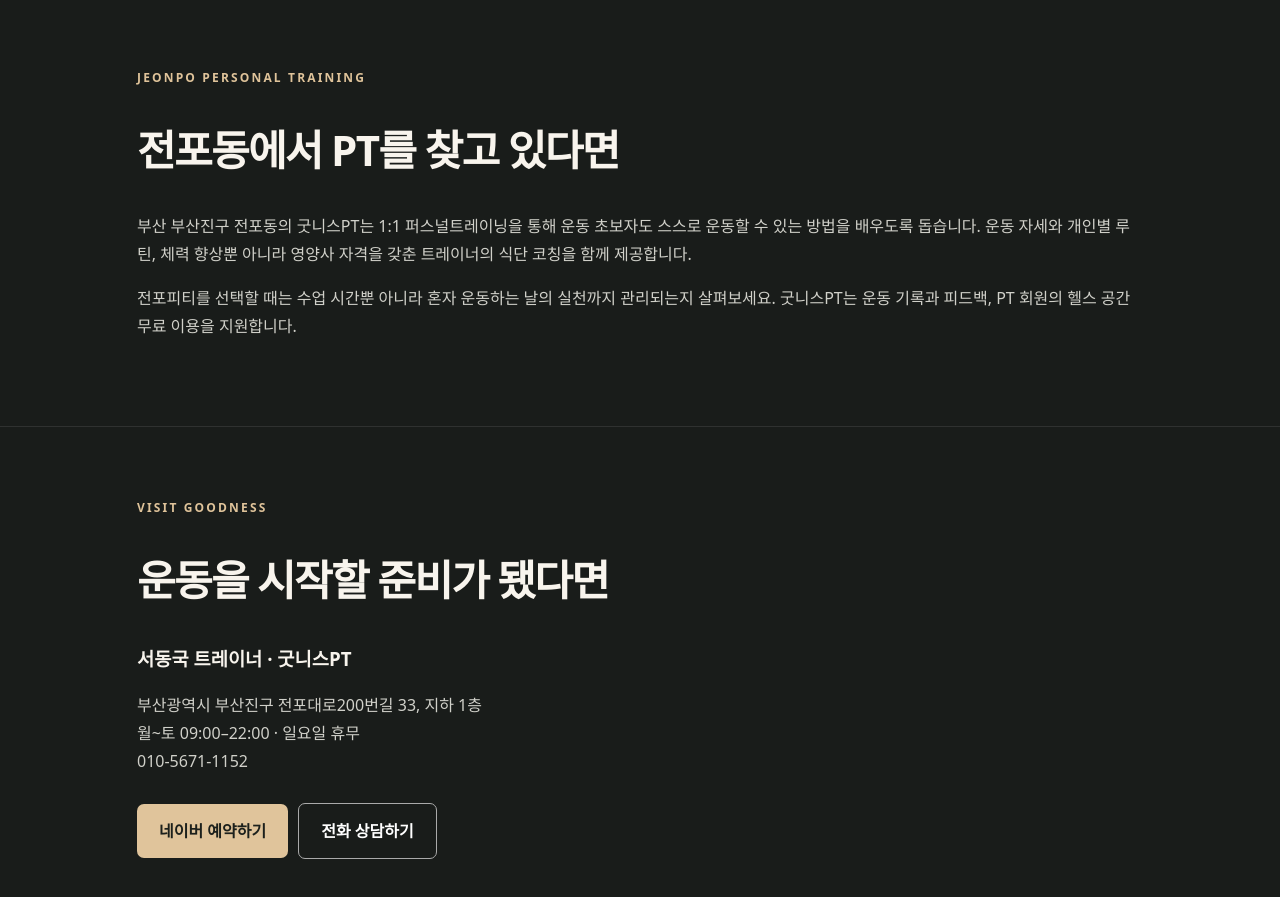
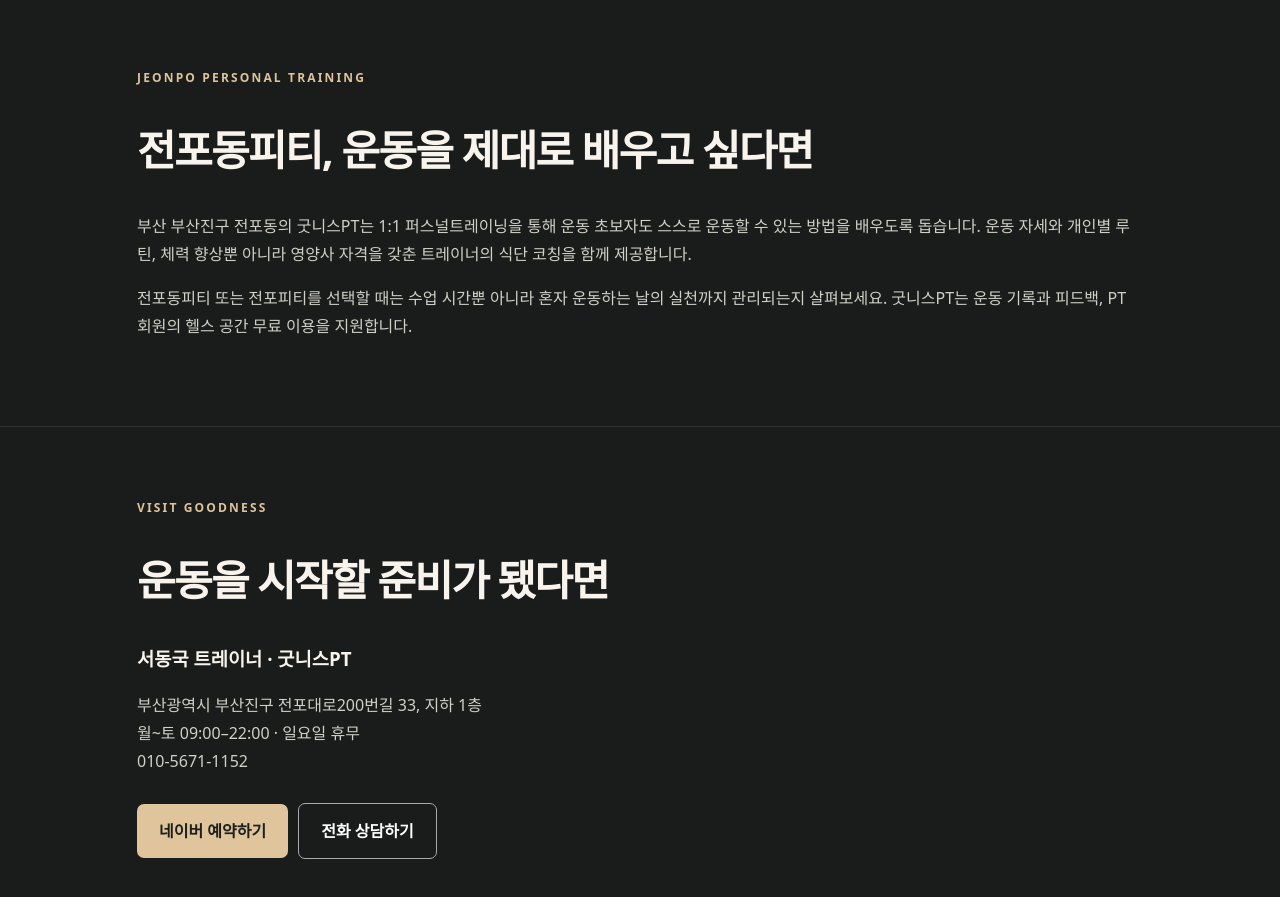
Before and after one commit to dong1kug-del/dong1kug-del.github.io, a plain HTML site: page index.html in a window 1280 px wide. Shown: the part 2900-3797 px from the top of the page. Drawn offline with Linux system fonts and the light colour scheme.

Commit message:
Include 전포동피티 keyword in local SEO metadata and content

```diff
--- a/index.html
+++ b/index.html
@@ -1,8 +1,8 @@
 <!doctype html>
 <html lang="ko"><head>
   <meta name="naver-site-verification" content="d061ae2afc7127dc5debf16fe8eb1439ae531017" /><meta charset="utf-8"><meta name="viewport" content="width=device-width,initial-scale=1">
-<title>전포동 PT·전포피티 | 굿니스PT 부산 전포동 1:1 퍼스널트레이닝</title>
-<meta name="description" content="부산 전포동 PT·전포피티 굿니스PT. 영양사 자격을 갖춘 서동국 트레이너의 1:1 맞춤 운동 교육과 식단 코칭, 운동 기록 관리. 체험 PT 4회 9만원.">
+<title>전포동피티·전포동피티·전포동 PT·전포피티 | 굿니스PT</title>
+<meta name="description" content="부산 전포동피티·전포동 PT·전포피티 굿니스PT. 영양사 자격을 갖춘 서동국 트레이너의 1:1 맞춤 운동 교육과 식단 코칭, 운동 기록 관리. 체험 PT 4회 9만원.">
 <link rel="canonical" href="https://dong1kug-del.github.io/">
 <meta property="og:type" content="website">
 <meta property="og:locale" content="ko_KR">
@@ -26,6 +26,6 @@
 <section><div class="wrap"><div class="highlight"><div class="tag" style="color:#615037">OUR PHILOSOPHY</div><h2>운동을 배우고,<br>스스로 성장하다.</h2><p>30대 남녀의 체력과 근지구력 향상을 비롯해 각자의 목표에 맞는 운동 습관을 만들어갑니다. PT 회원은 헬스 공간을 무료로 이용할 수 있습니다.</p></div></div></section>
 <section><div class="wrap"><div class="eyebrow">COACHING PROCESS</div><h2>코칭 과정</h2><div class="steps"><div><b>01 상담</b><p>체성분과 생활 루틴 확인</p></div><div><b>02 목표 설정</b><p>실천 가능한 운동·영양 목표</p></div><div><b>03 운동 교육</b><p>체형·목적별 개인 루틴</p></div><div><b>04 피드백</b><p>운동 기록과 주간 변화 점검</p></div></div></div></section>
 <section id="program"><div class="wrap"><div class="eyebrow">PROGRAM & PRICE</div><h2>프로그램 안내</h2><div class="prices"><div class="price">체험 PT 4회<strong>90,000원</strong></div><div class="price">PT 10회<strong>420,000원</strong></div><div class="price">PT 20회<strong>800,000원</strong></div><div class="price">PT 30회<strong>1,140,000원</strong></div><div class="price">월 4회<strong>170,000원</strong></div><div class="price">PT 회원 혜택<strong>헬스 무료</strong></div></div><p>세부 이용 조건과 기간은 상담 시 확인해 주세요.</p></div></section>
-<section><div class="wrap"><div class="eyebrow">JEONPO PERSONAL TRAINING</div><h2>전포동에서 PT를 찾고 있다면</h2><p>부산 부산진구 전포동의 굿니스PT는 1:1 퍼스널트레이닝을 통해 운동 초보자도 스스로 운동할 수 있는 방법을 배우도록 돕습니다. 운동 자세와 개인별 루틴, 체력 향상뿐 아니라 영양사 자격을 갖춘 트레이너의 식단 코칭을 함께 제공합니다.</p><p>전포피티를 선택할 때는 수업 시간뿐 아니라 혼자 운동하는 날의 실천까지 관리되는지 살펴보세요. 굿니스PT는 운동 기록과 피드백, PT 회원의 헬스 공간 무료 이용을 지원합니다.</p></div></section>
+<section><div class="wrap"><div class="eyebrow">JEONPO PERSONAL TRAINING</div><h2>전포동피티, 운동을 제대로 배우고 싶다면</h2><p>부산 부산진구 전포동의 굿니스PT는 1:1 퍼스널트레이닝을 통해 운동 초보자도 스스로 운동할 수 있는 방법을 배우도록 돕습니다. 운동 자세와 개인별 루틴, 체력 향상뿐 아니라 영양사 자격을 갖춘 트레이너의 식단 코칭을 함께 제공합니다.</p><p>전포동피티 또는 전포피티를 선택할 때는 수업 시간뿐 아니라 혼자 운동하는 날의 실천까지 관리되는지 살펴보세요. 굿니스PT는 운동 기록과 피드백, PT 회원의 헬스 공간 무료 이용을 지원합니다.</p></div></section>
 <section id="contact"><div class="wrap"><div class="eyebrow">VISIT GOODNESS</div><h2>운동을 시작할 준비가 됐다면</h2><h3>서동국 트레이너 · 굿니스PT</h3><p>부산광역시 부산진구 전포대로200번길 33, 지하 1층<br>월~토 09:00–22:00 · 일요일 휴무<br>010-5671-1152</p><a class="btn" href="https://m.booking.naver.com/booking/13/bizes/1024389">네이버 예약하기</a><a class="btn secondary" href="tel:01056711152">전화 상담하기</a></div></section></main>
 <footer><div class="wrap"><b>GOODNESS PT</b><p>부산 전포동 1:1 퍼스널 트레이닝 · 대표 트레이너 서동국</p></div></footer></body></html>
```
